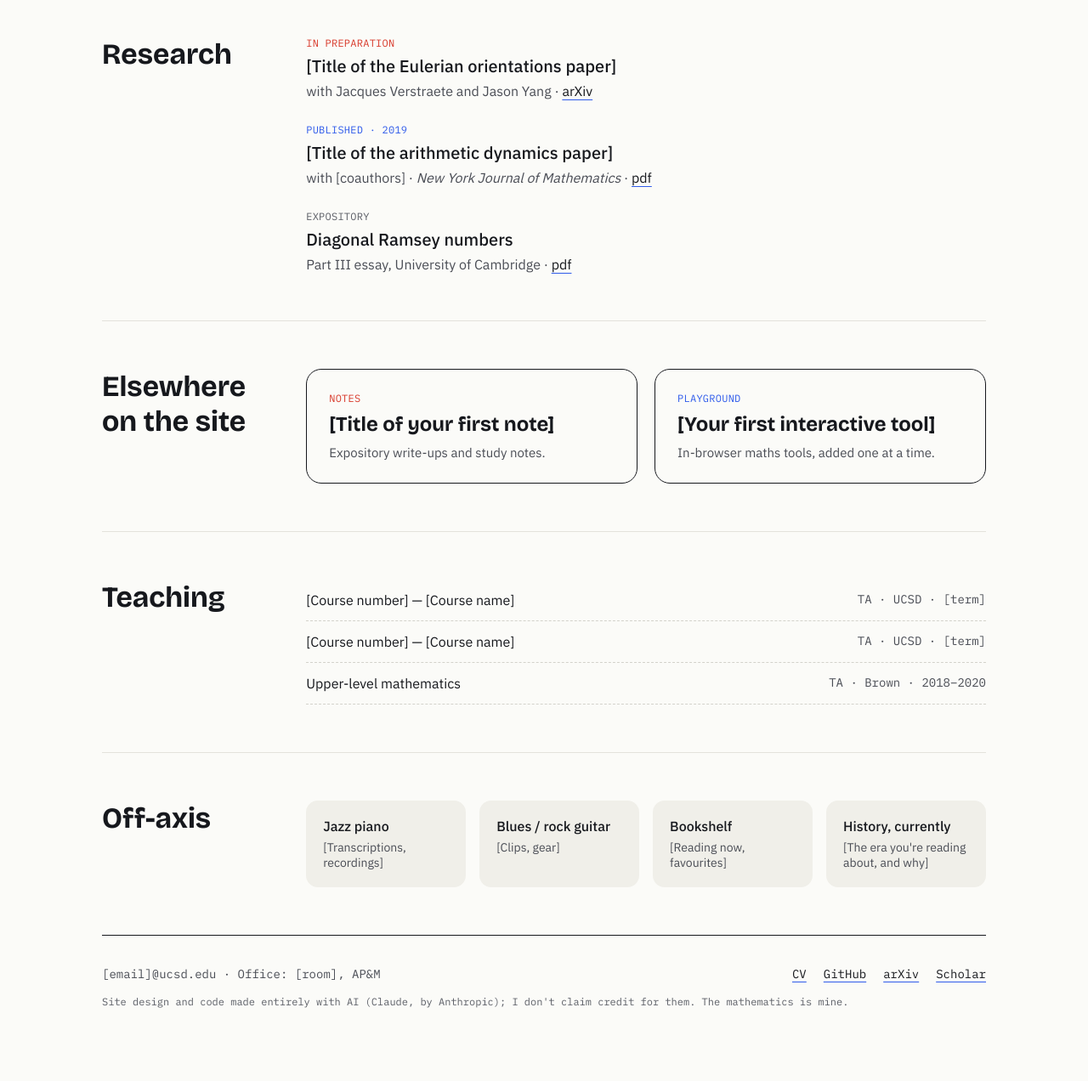
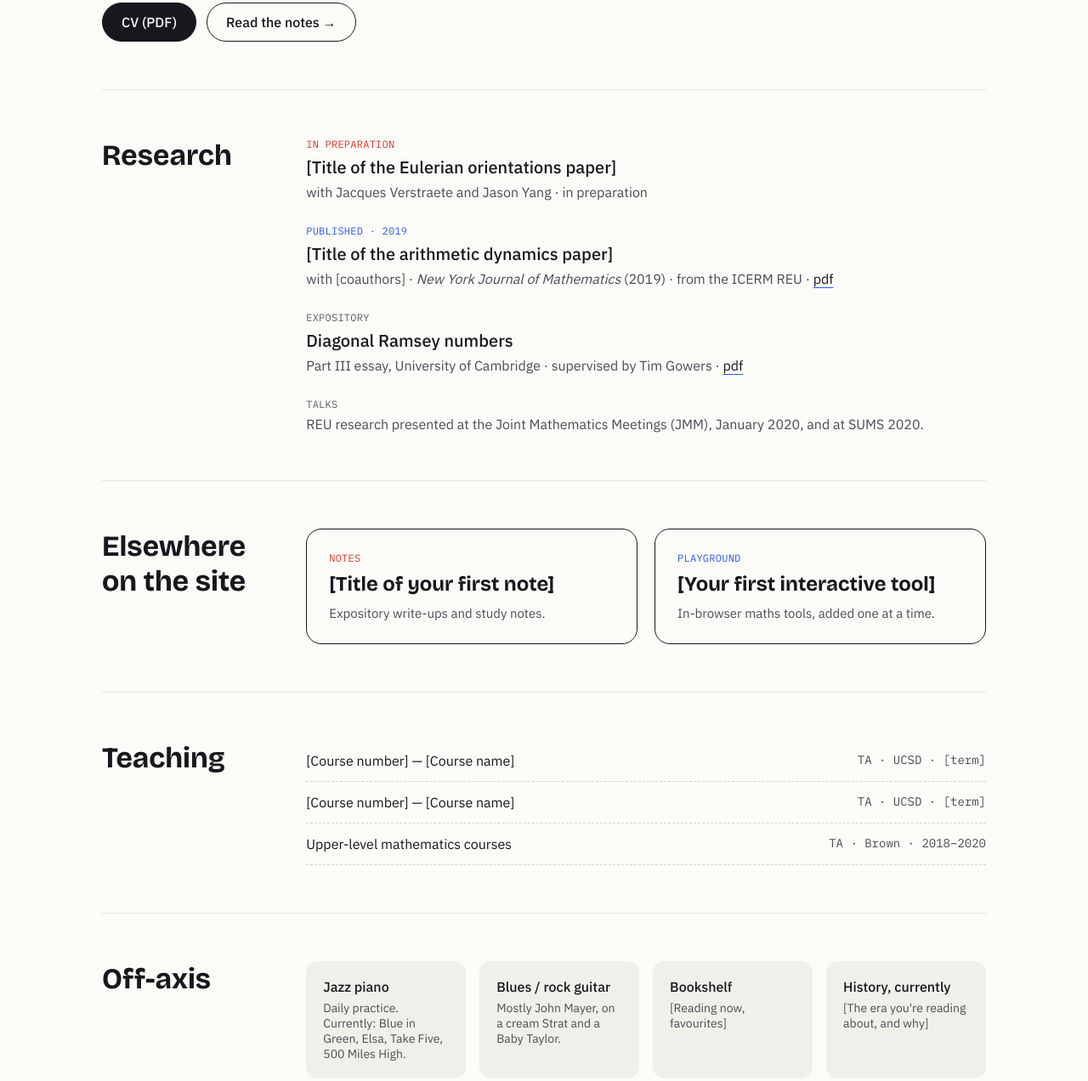
Before and after one commit to srinjoy98/srinjoy98.github.io, an Astro site: page / in a window 1280 px wide. Shown: the part 639-1911 px from the top of the page at 85% size. Before the commit the page ends 1873 px from the top, so only its background shows below. Built offline with nearby package versions, Linux system fonts and the light colour scheme; Astro itself is replaced by a stand-in of ours; a web font is replaced by a local one.

Commit message:
Fill in bio, background, research, talks, and off-axis details

```diff
--- a/src/layouts/Base.astro
+++ b/src/layouts/Base.astro
@@ -1,6 +1,6 @@
 ---
 import '../styles/global.css';
-const { title = 'Srinjoy Srimani', description = 'Srinjoy Srimani — mathematics PhD student at UC San Diego.' } = Astro.props;
+const { title = 'Srinjoy Srimani', description = 'Srinjoy Srimani — mathematics PhD candidate at UC San Diego, working in extremal and probabilistic combinatorics.' } = Astro.props;
 // Visitor counter: sign up at goatcounter.com, then put your site code here (e.g. 'srinjoy').
 // Leave empty to turn the counter off.
 const GOATCOUNTER = '';
@@ -46,7 +46,7 @@ const nav = [
     <footer class="site-footer">
       <span>[email]@ucsd.edu · Office: [room], AP&amp;M</span>
       <span style="display:flex;gap:20px">
-        <a href={`${base}/cv.pdf`}>CV</a><a href="#">GitHub</a><a href="#">arXiv</a><a href="#">Scholar</a>
+        <a href={`${base}/cv.pdf`}>CV</a><a href="https://github.com/srinjoy98">GitHub</a><a href="#">arXiv</a><a href="#">Scholar</a>
       </span>
       {GOATCOUNTER && <span id="visits" style="flex-basis:100%;font-size:12px">Visits since [year]: </span>}
       <p class="credit">Site design and code made entirely with AI (Claude, by Anthropic); I don't claim credit for them. The mathematics is mine.</p>
--- a/src/pages/index.astro
+++ b/src/pages/index.astro
@@ -14,11 +14,11 @@ const latest = notes[0];
     <div style="flex:999 1 520px;min-width:0">
       <div style="display:flex;align-items:center;gap:18px;margin:0 0 24px">
         {hasPhoto && <img src={`${base}/photo.jpg`} alt="Srinjoy Srimani" width="96" height="96" style="width:96px;height:96px;border-radius:50%;object-fit:cover;flex:none" />}
-        <p class="mono" style="margin:0;font-size:14px;color:var(--faint)">PhD student · Mathematics · UC San Diego</p>
+        <p class="mono" style="margin:0;font-size:14px;color:var(--faint)">PhD candidate · Mathematics · UC San Diego</p>
       </div>
       <h1 class="display" style="margin:0;font-weight:800;font-size:clamp(56px,9vw,84px);line-height:.95;letter-spacing:-2.5px">Srinjoy Srimani<span style="color:var(--red)">.</span></h1>
-      <p style="margin:28px 0 0;font-size:21px;line-height:1.55;max-width:560px">[One or two sentences, in your words, on what you work on — e.g. extremal and probabilistic combinatorics — and who you're advised by.]</p>
-      <p class="muted" style="margin:16px 0 0;font-size:17px;line-height:1.6;max-width:560px">[Background: Cambridge Part III, Brown Sc.B. in Math–CS, anything else you want here.]</p>
+      <p style="margin:28px 0 0;font-size:21px;line-height:1.55;max-width:560px">I work in extremal and probabilistic combinatorics at UC San Diego, advised by Jacques Verstraete. Current projects: Eulerian orientations of regular graphs, explicit linear triple systems with small independence number, and Ramsey theory.</p>
+      <p class="muted" style="margin:16px 0 0;font-size:17px;line-height:1.6;max-width:560px">Before UCSD: MASt (Part III) at the University of Cambridge, with Distinction; Sc.B. in Mathematics–Computer Science at Brown University (Hartshorne Freshman Prize); Budapest Semesters in Mathematics, Spring 2019.</p>
       <div style="display:flex;flex-wrap:wrap;gap:12px;margin-top:32px">
         <a class="btn solid" href={`${base}/cv.pdf`}>CV (PDF)</a>
         <a class="btn" href={`${base}/notes/`}>Read the notes →</a>
@@ -33,17 +33,21 @@ const latest = notes[0];
       <article style="display:flex;flex-direction:column;gap:6px">
         <p class="tag red">IN PREPARATION</p>
         <h3 style="margin:0;font-size:20px;font-weight:500">[Title of the Eulerian orientations paper]</h3>
-        <p class="muted" style="margin:0">with Jacques Verstraete and Jason Yang · <a href="#">arXiv</a></p>
+        <p class="muted" style="margin:0">with Jacques Verstraete and Jason Yang · in preparation</p>
       </article>
       <article style="display:flex;flex-direction:column;gap:6px">
         <p class="tag blue">PUBLISHED · 2019</p>
         <h3 style="margin:0;font-size:20px;font-weight:500">[Title of the arithmetic dynamics paper]</h3>
-        <p class="muted" style="margin:0">with [coauthors] · <i>New York Journal of Mathematics</i> · <a href="#">pdf</a></p>
+        <p class="muted" style="margin:0">with [coauthors] · <i>New York Journal of Mathematics</i> (2019) · from the ICERM REU · <a href="#">pdf</a></p>
       </article>
       <article style="display:flex;flex-direction:column;gap:6px">
         <p class="tag grey">EXPOSITORY</p>
         <h3 style="margin:0;font-size:20px;font-weight:500">Diagonal Ramsey numbers</h3>
-        <p class="muted" style="margin:0">Part III essay, University of Cambridge · <a href="#">pdf</a></p>
+        <p class="muted" style="margin:0">Part III essay, University of Cambridge · supervised by Tim Gowers · <a href="#">pdf</a></p>
+      </article>
+      <article style="display:flex;flex-direction:column;gap:6px">
+        <p class="tag grey">TALKS</p>
+        <p class="muted" style="margin:0">REU research presented at the Joint Mathematics Meetings (JMM), January 2020, and at SUMS 2020.</p>
       </article>
     </div>
   </section>
@@ -67,7 +71,7 @@ const latest = notes[0];
   <section id="teaching" class="section">
     <h2>Teaching</h2>
     <div class="body">
-      {[['[Course number] — [Course name]','TA · UCSD · [term]'],['[Course number] — [Course name]','TA · UCSD · [term]'],['Upper-level mathematics','TA · Brown · 2018–2020']].map(([c, t]) => (
+      {[['[Course number] — [Course name]','TA · UCSD · [term]'],['[Course number] — [Course name]','TA · UCSD · [term]'],['Upper-level mathematics courses','TA · Brown · 2018–2020']].map(([c, t]) => (
         <div style="display:flex;flex-wrap:wrap;justify-content:space-between;gap:8px;padding:14px 0;border-bottom:1px dashed var(--rule-2)">
           <span>{c}</span><span class="mono muted" style="font-size:14px">{t}</span>
         </div>
@@ -78,8 +82,8 @@ const latest = notes[0];
   <section id="offaxis" class="section">
     <h2>Off-axis</h2>
     <div class="body" style="display:grid;grid-template-columns:repeat(auto-fit,minmax(160px,1fr));gap:16px">
-      <div class="tile"><p style="font-weight:500">Jazz piano</p><p>[Transcriptions, recordings]</p></div>
-      <div class="tile"><p style="font-weight:500">Blues / rock guitar</p><p>[Clips, gear]</p></div>
+      <div class="tile"><p style="font-weight:500">Jazz piano</p><p>Daily practice. Currently: Blue in Green, Elsa, Take Five, 500 Miles High.</p></div>
+      <div class="tile"><p style="font-weight:500">Blues / rock guitar</p><p>Mostly John Mayer, on a cream Strat and a Baby Taylor.</p></div>
       <div class="tile"><p style="font-weight:500">Bookshelf</p><p>[Reading now, favourites]</p></div>
       <div class="tile"><p style="font-weight:500">History, currently</p><p>[The era you're reading about, and why]</p></div>
     </div>
```
